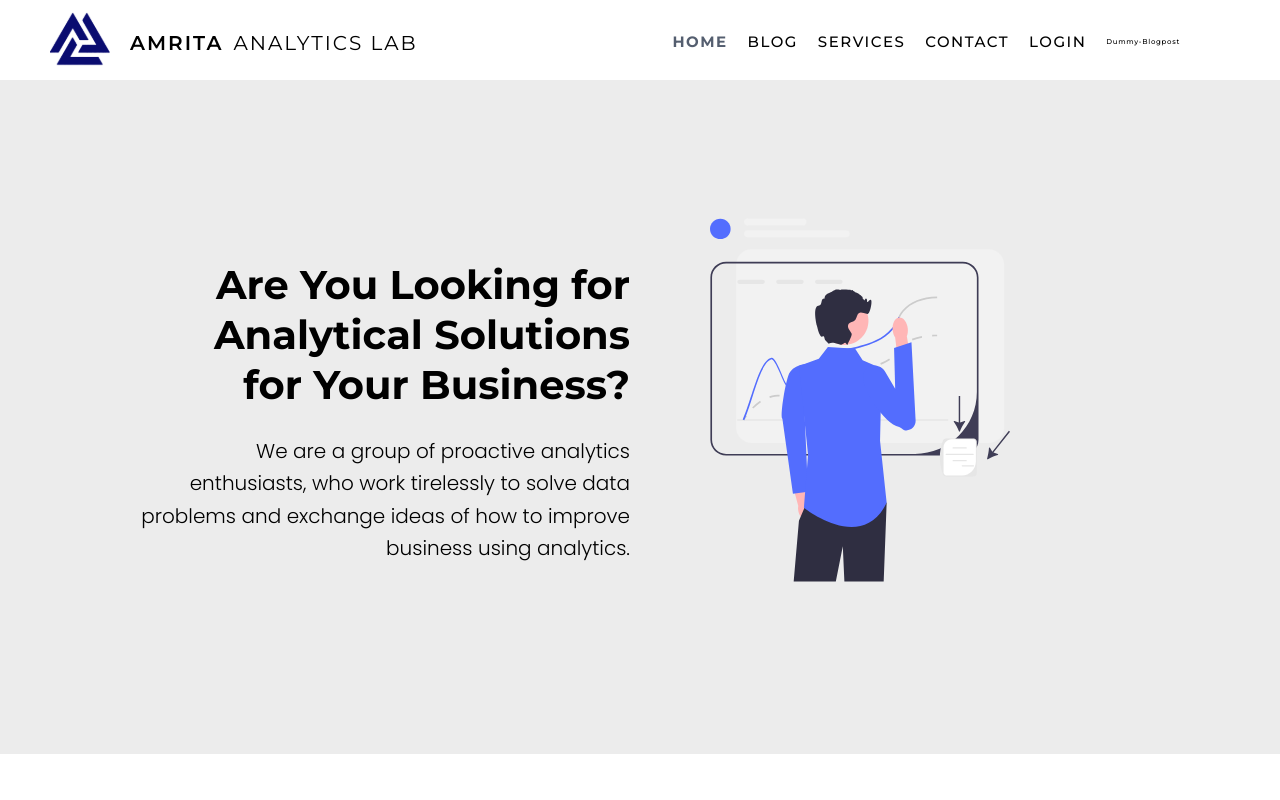
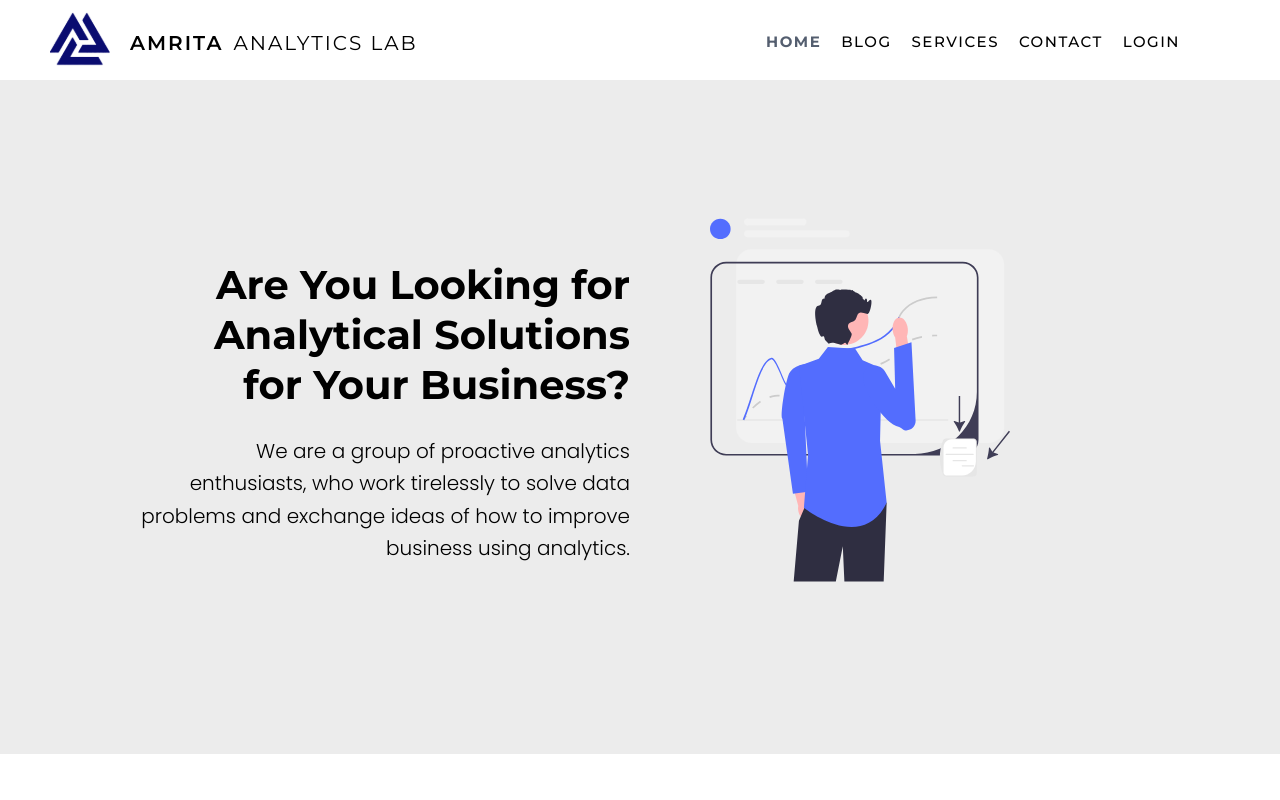
Before and after one commit to rohith4pr/Amrita-Analytics-Lab, a React (Create React App) app: page / in a window 1280 px wide. Shown: the top 800 px of the page. Built offline with nearby package versions, Linux system fonts and the light colour scheme.

Commit message:
navbar dummy removed

```diff
--- a/src/NavBar.js
+++ b/src/NavBar.js
@@ -50,7 +50,7 @@ const NavBar = ({user,setUser}) => {
                             textDecoration: 'inherit',
                         })}  to="/contact"> CONTACT </NavLink>
                 </li>
-                <li style={{marginRight : '0px'}} className='right'>
+                <li style={{marginRight : '70px'}} className='right'>
                     {(user !=="") ? (
                         <div onClick={setLogout} style={{
                             color: 'inherit' ,
@@ -65,14 +65,6 @@ const NavBar = ({user,setUser}) => {
                         })}  to="/login"> LOGIN </NavLink>
                     )
                     }
-
-                </li>
-                <li style={{marginRight : '70px', fontSize:'7px'}} className='right'>
-                    <NavLink style={({ isActive }) => ({
-                            color: isActive ? '#545e6f' : 'inherit' ,
-                            fontWeight : isActive ? 700 : 500,
-                            textDecoration: 'inherit',
-                        })}  to="/blogs/blogpost"> Dummy-Blogpost </NavLink>
                 </li>
                 <li>
                 <img className='hammenu' style={{marginTop : '5px'}} width='42px' height='50px' alt='some value' src={menu}/>
```
